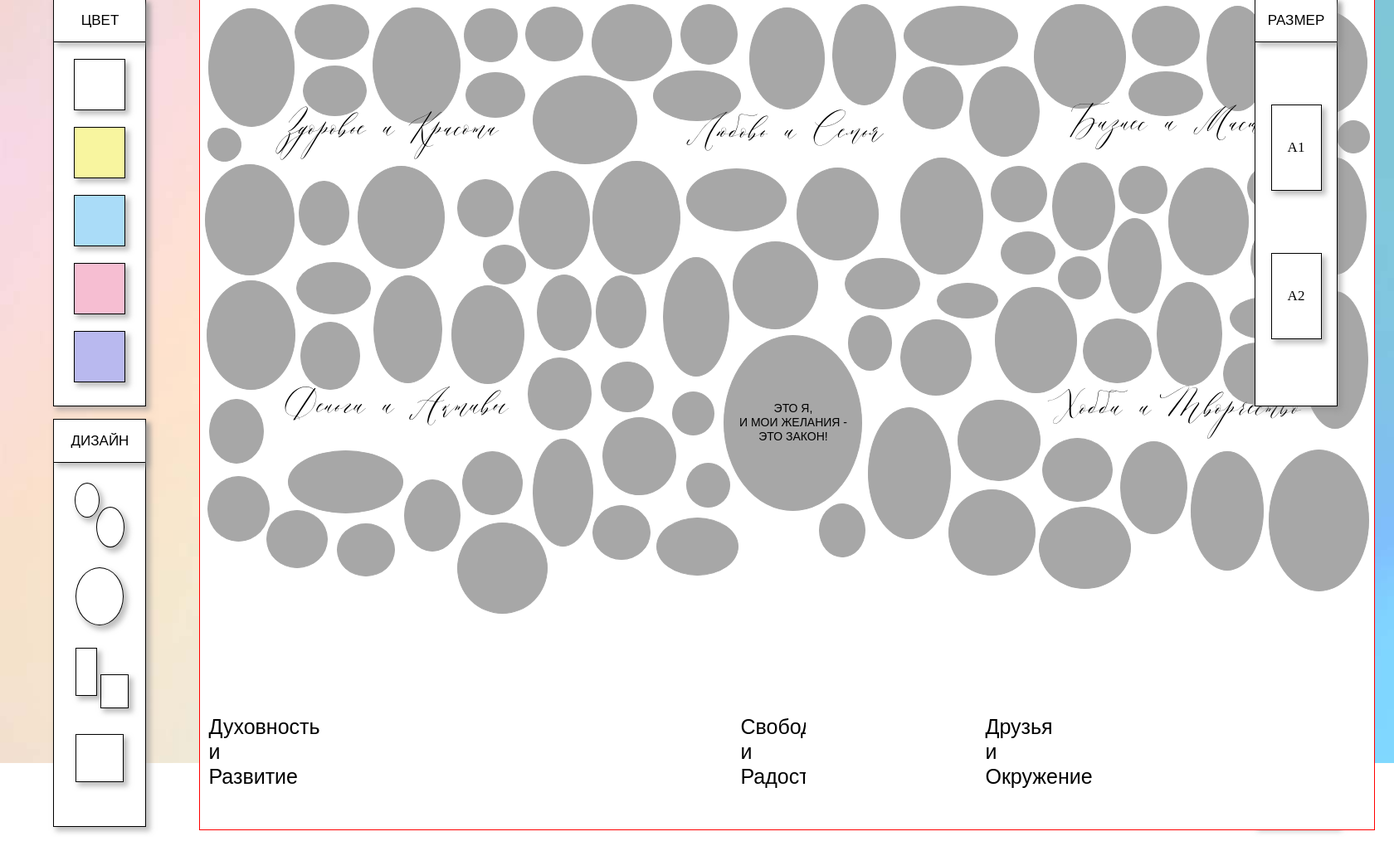
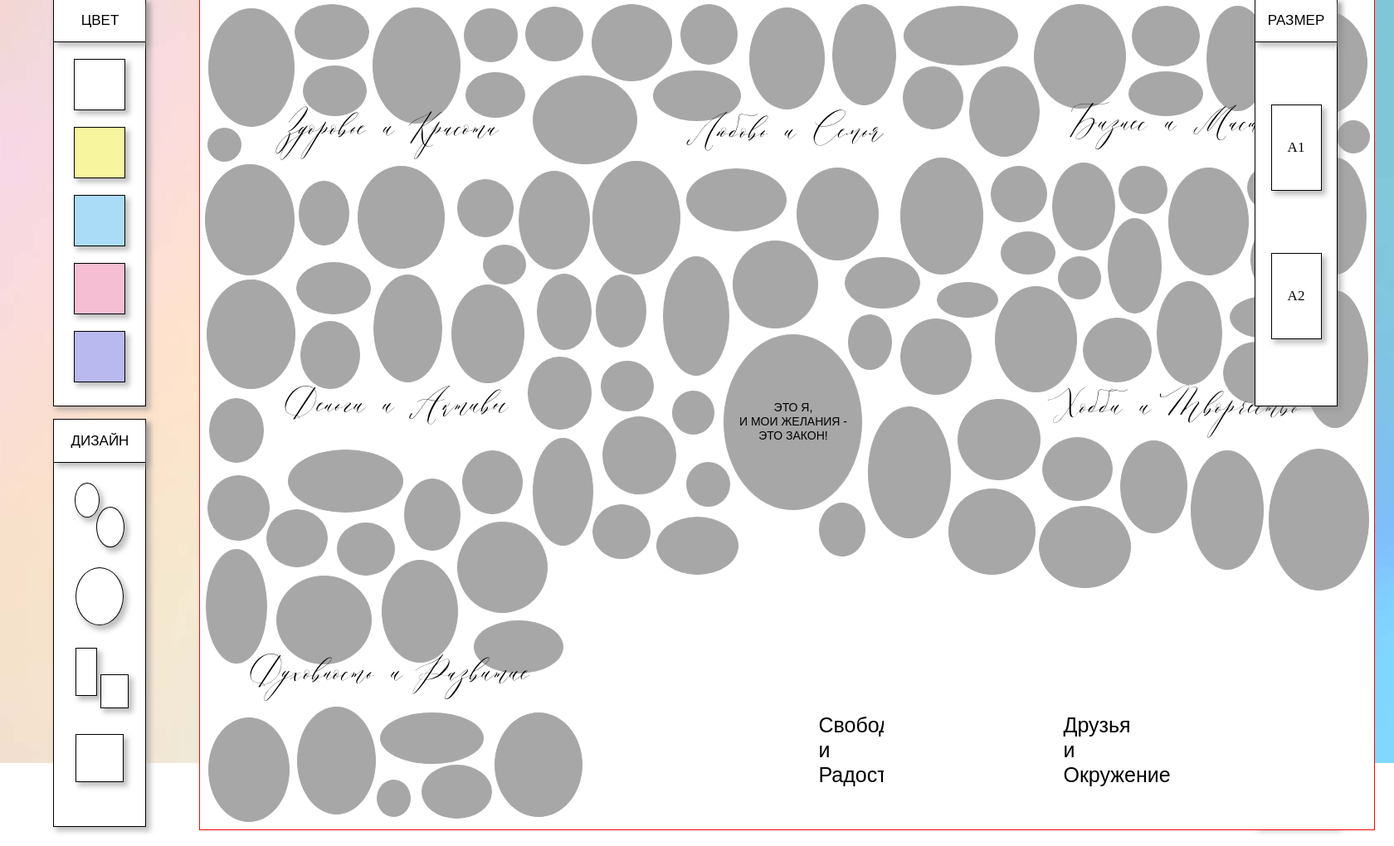
Before and after one commit to drummerrog/wishcard, a PHP site: page / in a window 1680 px wide. Shown: the part 1201-2221 px from the top of the page at 83% size. Run offline with PHP 8.4, Linux system fonts and the light colour scheme.

Commit message:
create: 7 часть карты + стили

```diff
--- a/assets/css/style.css
+++ b/assets/css/style.css
@@ -1287,8 +1287,6 @@ body {
   margin-left: 3px;
 }
 
-/*  */
-
 #ct6 {
   grid-row: 3;
   grid-column: 2/6;
@@ -1296,15 +1294,110 @@ body {
   margin-left: 26px;
 }
 
+#cw7 {
+  width: 454px;
+  background-color: #fff;
+  display: grid;
+  grid-template-columns: 76px 127px 63px 68px 120px;
+  grid-template-rows: 75px 60px 55px 70px;
+}
+
+#om89 {
+  width: 72px;
+  height: 136px;
+  grid-row: 1;
+  grid-column: 1;
+  margin-top: -62px;
+  margin-left: -3px;
+}
+
+#om90 {
+  width: 113px;
+  height: 105px;
+  grid-row: 1;
+  grid-column: 2;
+  margin-top: -30px;
+  margin-left: 6px;
+}
+
+#om91 {
+  width: 90px;
+  height: 122px;
+  grid-row: 1;
+  grid-column: 3/5;
+  margin-top: -49px;
+  margin-left: 6px;
+}
+
+#om92 {
+  width: 106px;
+  height: 62px;
+  grid-row: 1/3;
+  grid-column: 5;
+  margin-top: 24px;
+  margin-left: -14px;
+}
+
+#om93 {
+  width: 96px;
+  height: 124px;
+  grid-row: 3/5;
+  grid-column: 1;
+  margin-top: 6px;
+}
+
+#om94 {
+  width: 93px;
+  height: 128px;
+  grid-row: 3/5;
+  grid-column: 2;
+  margin-top: -7px;
+  margin-left: 31px;
+}
+
+#om95 {
+  width: 123px;
+  height: 60px;
+  grid-row: 3;
+  grid-column: 3/5;
+  margin-left: 4px;
+}
+
+#om96 {
+  width: 39px;
+  height: 43px;
+  grid-row: 4;
+  grid-column: 3;
+  margin-top: 26px;
+}
+
+#om97 {
+  width: 83px;
+  height: 63px;
+  grid-row: 4;
+  grid-column: 4;
+  margin-top: 8px;
+  margin-left: -9px;
+}
+
+#om98 {
+  width: 104px;
+  height: 124px;
+  grid-row: 3/6;
+  grid-column: 5;
+  margin-left: 11px;
+}
+
 /*  */
 
-#cw7 {
-  width: 360px;
-  background-color: #fff;
-  display: grid;
-  grid-template-columns: 60px 61px 95px 65px 80px;
-  grid-template-rows: 75px 60px 50px 73px;
+#ct7 {
+  grid-row: 2;
+  grid-column: 2/6;
+  margin-top: -24px;
+  margin-left: -23px;
 }
+
+/*  */
 
 #cw8 {
   width: 360px;
--- a/index.html
+++ b/index.html
@@ -567,17 +567,17 @@
                                 </div>
                                 <!-- /.card-wrapper__oval -->
                                 <div class="card-wrapper" id="cw7">
-                                    <div class="card__oval" ondrop="drop(event)" ondragover="allowDrop(event)"></div>
-                                    <div class="card__oval" ondrop="drop(event)" ondragover="allowDrop(event)"></div>
-                                    <div class="card__oval" ondrop="drop(event)" ondragover="allowDrop(event)"></div>
-                                    <div class="card__oval" ondrop="drop(event)" ondragover="allowDrop(event)"></div>
-                                    <div class="card__oval" ondrop="drop(event)" ondragover="allowDrop(event)"></div>
-                                    <div class="card__oval" ondrop="drop(event)" ondragover="allowDrop(event)"></div>
-                                    <div class="card__oval" ondrop="drop(event)" ondragover="allowDrop(event)"></div>
-                                    <div class="card__oval" ondrop="drop(event)" ondragover="allowDrop(event)"></div>
-                                    <div class="card__oval" ondrop="drop(event)" ondragover="allowDrop(event)"></div>
-                                    <div class="card__oval" ondrop="drop(event)" ondragover="allowDrop(event)"></div>
-                                    <div class="card__text">Духовность и Развитие</div>
+                                    <div class="card-wrapper__oval" id="om89" ondrop="drop(event)" ondragover="allowDrop(event)"></div>
+                                    <div class="card-wrapper__oval" id="om90" ondrop="drop(event)" ondragover="allowDrop(event)"></div>
+                                    <div class="card-wrapper__oval" id="om91" ondrop="drop(event)" ondragover="allowDrop(event)"></div>
+                                    <div class="card-wrapper__oval" id="om92" ondrop="drop(event)" ondragover="allowDrop(event)"></div>
+                                    <div class="card-wrapper__oval" id="om93" ondrop="drop(event)" ondragover="allowDrop(event)"></div>
+                                    <div class="card-wrapper__oval" id="om94" ondrop="drop(event)" ondragover="allowDrop(event)"></div>
+                                    <div class="card-wrapper__oval" id="om95" ondrop="drop(event)" ondragover="allowDrop(event)"></div>
+                                    <div class="card-wrapper__oval" id="om96" ondrop="drop(event)" ondragover="allowDrop(event)"></div>
+                                    <div class="card-wrapper__oval" id="om97" ondrop="drop(event)" ondragover="allowDrop(event)"></div>
+                                    <div class="card-wrapper__oval" id="om98" ondrop="drop(event)" ondragover="allowDrop(event)"></div>
+                                    <div class="card-wrapper__text" id="ct7">Духовность и Развитие</div>
                                 </div>
                                 <!-- /.card-wrapper__oval -->
                                 <div class="card-wrapper" id="cw8">
```
